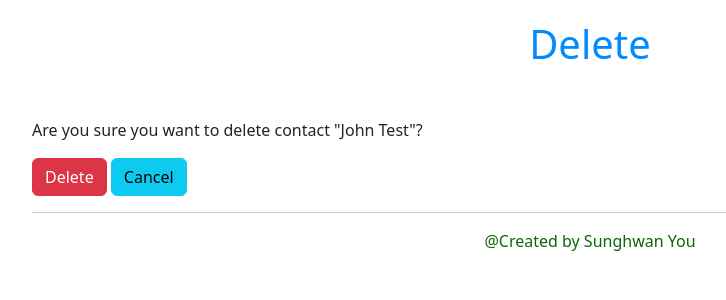
After one commit to yshwan87/sunghwan_you, a Django app: page /contacts/4/delete/ in a window 1280 px wide. The commit adds this page. Shown: the top 300 px of the page, without its empty margins (50-776 px from the left). Run offline with Django 4.2, Linux system fonts and the light colour scheme; data comes from the database, SQL or seed files in the repository; both versions use the stored data as it was after the commit; some libraries are stand-ins or nearby versions.

Commit message:
Confirm delete page

```diff
--- a/contactManagement/templates/base.html
+++ b/contactManagement/templates/base.html
@@ -1,6 +1,5 @@
 <!DOCTYPE html>
 <html lang="en">
-
   <head>
     <meta charset="UTF-8">
     <meta name="viewport" content="width=device-width, initial-scale=1.0">
@@ -13,14 +12,13 @@
       href="https://cdn.jsdelivr.net/npm/bootstrap-icons@1.3.0/font/bootstrap-icons.css">
     <title>Contact Management</title>
   </head>
-
   <body>
     <div class="container">
       {% block content %}{% endblock content %}
+      <hr />
+      <div style="text-align: center; color: rgb(12, 102, 6)">
+        <p style="font-weight: 300;">@Created by Sunghwan You</p>
       </div>
-  <div style="text-align: center; margin-top: 100px;">
-        <p>@Created by Sunghwan You</p>
     </div>
   </body>
-
 </html>
--- /dev/null
+++ b/contactManagement/templates/contactManagement/contact_confirm_delete.html
@@ -0,0 +1,14 @@
+{% extends "base.html" %}
+
+{% block content %}
+<div style="text-align: center; color: rgb(0, 140, 255); margin: 20px;">
+    <h1 style="margin-bottom: 50px; font-weight: 300;">Delete</h1>
+</div>
+<p>Are you sure you want to delete contact "{{ contact.name }}"?</p>
+<form method="post">
+  {% csrf_token %}
+  <button class="btn btn-danger" type="submit">Delete</button>
+  <a class="btn btn-info" href="{% url 'contact_list' %}" role="button">Cancel</a>
+</form>
+
+{% endblock content %}
--- a/contactManagement/templates/contactManagement/contact_detail.html
+++ b/contactManagement/templates/contactManagement/contact_detail.html
@@ -11,7 +11,7 @@
 <p>created_time: {{ contact.created_time }}</p>
 <br>
 <a class="btn btn-info" href="{% url 'contact_list' %}" role="button">Home</a>
-<a class="btn btn-secondary" href="{% url 'contact_update' contact.pk %}" role="button">Edit</a>
-<a class="btn btn-warning" href="{% url 'contact_delete' contact.pk %}" role="button">Delete</a>
+<a class="btn btn-secondary" href="{% url 'contact_update' contact.id %}" role="button">Edit</a>
+<a class="btn btn-warning" href="{% url 'contact_confirm_delete' contact.id %}" role="button">Delete</a>
 
 {% endblock content %}
--- a/contactManagement/templates/contactManagement/contact_list.html
+++ b/contactManagement/templates/contactManagement/contact_list.html
@@ -47,7 +47,7 @@
                         <a class="icon-link" href="{% url 'contact_detail' contact.id %}">
                             <i class="bi bi-pencil"></i> </a>
                           &nbsp;
-                          <a class="icon-link" href="{% url 'contact_delete' contact.id %}">
+                          <a class="icon-link" href="{% url 'contact_confirm_delete' contact.id %}">
                             <i class="bi bi-trash"></i>
                           </a>
                           &nbsp;
--- a/contactManagement/urls.py
+++ b/contactManagement/urls.py
@@ -14,5 +14,5 @@ urlpatterns = [
     path("create/", ContactCreateView.as_view(), name="contact_create"),
     path("contacts/<int:pk>/", ContactDetailView.as_view(), name="contact_detail"),
     path("contacts/<int:pk>/update/", ContactUpdateView.as_view(), name="contact_update"),
-    path("contacts/<int:pk>/delete/", ContactDeleteView.as_view(), name="contact_delete"),
+    path("contacts/<int:pk>/delete/", ContactDeleteView.as_view(), name="contact_confirm_delete"),
 ]
```
Also changed, not shown: db.sqlite3. Lines whose indentation alone changed are shown as unchanged.
